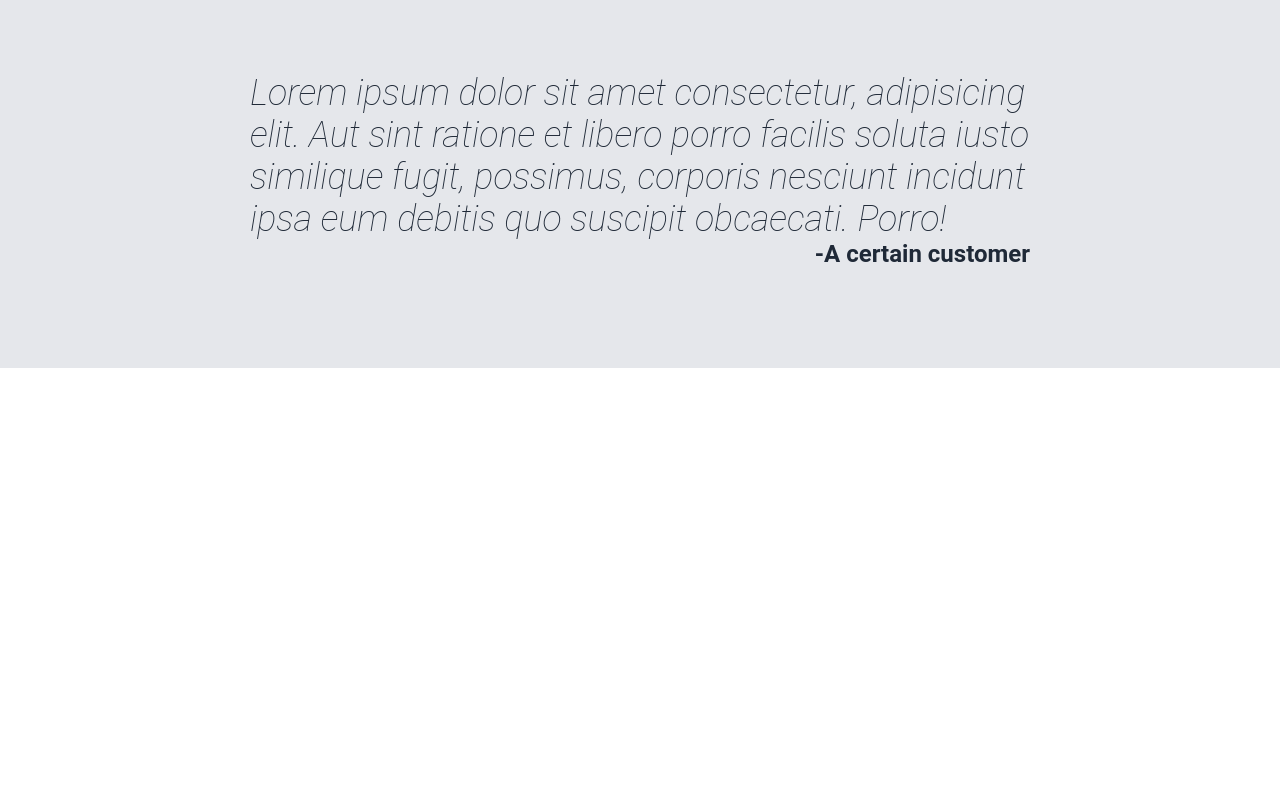
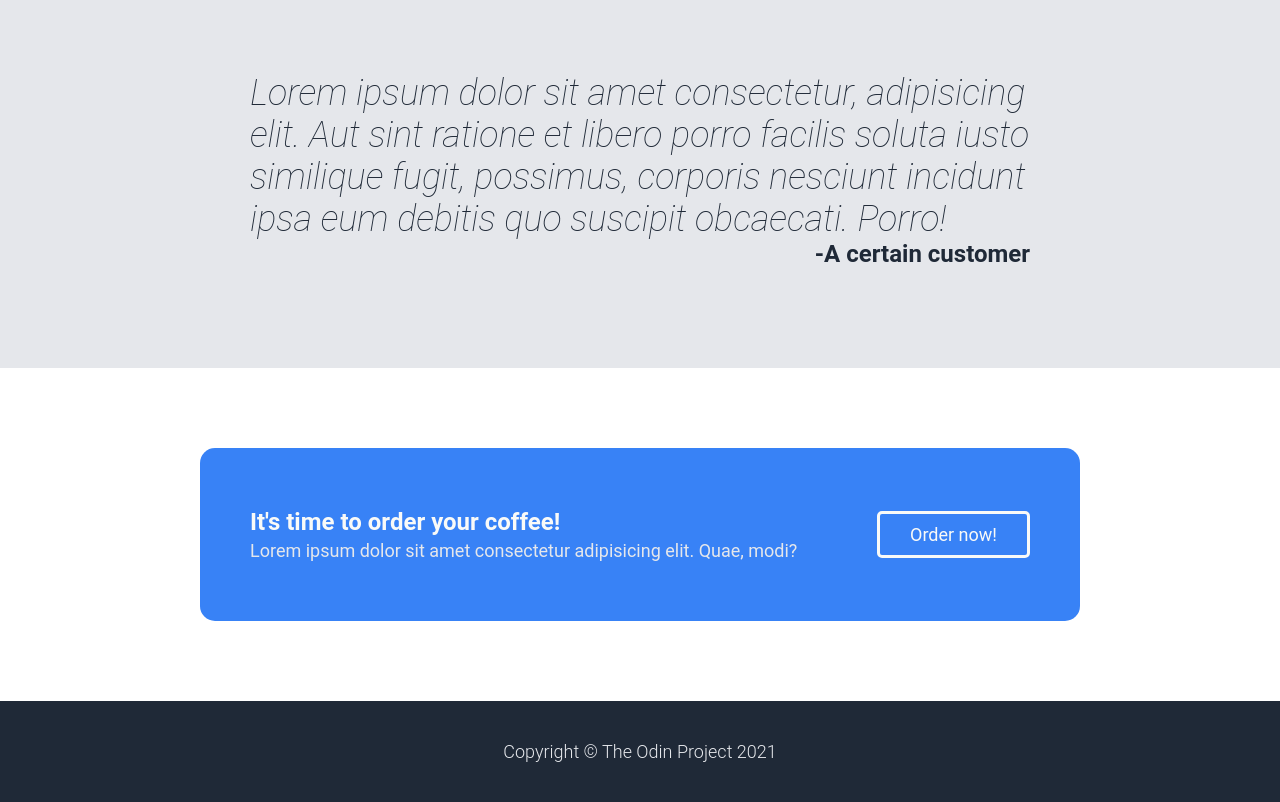
Before and after one commit to AGHproject13/landing-page, a plain HTML site: page index.html in a window 1280 px wide. Shown: the part 996-1798 px from the top of the page. Before the commit the page ends 1364 px from the top, so only its background shows below. Drawn offline with Linux system fonts and the light colour scheme.

Commit message:
Add order now and footer section

```diff
--- a/css/styles.css
+++ b/css/styles.css
@@ -1,6 +1,7 @@
 * {
   box-sizing: border-box;
   text-decoration: none;
+  outline: none;
   margin: 0;
   padding: 0;
 }
@@ -63,7 +64,6 @@ body {
   padding: 10px 30px;
   color: #f9faf8;
   font-size: 18px;
-  border: none;
   border-radius: 5px;
 }
 
@@ -96,7 +96,7 @@ body {
 .info .row .col img {
   width: 200px;
   height: 200px;
-  border: 5px solid #3882f6;
+  border: 3px solid #3882f6;
   border-radius: 15px;
 }
 
@@ -130,3 +130,50 @@ body {
   align-self: self-end;
   font-weight: 600;
 }
+
+.action {
+  padding: 80px 200px;
+}
+
+.action .action-box {
+  background-color: #3882f6;
+  border-radius: 15px;
+  display: flex;
+  align-items: center;
+  padding: 60px 50px;
+  justify-content: space-between;
+}
+
+.action .action-box .action-text h3 {
+  color: #f9faf8;
+  font-size: 24px;
+  margin-bottom: 4px;
+}
+
+.action .action-box .action-text p {
+  color: #e5e7eb;
+  font-size: 18px;
+}
+
+.action .action-box .action-button {
+  border: 3px solid #f9faf8;
+  border-radius: 5px;
+  display: inline-block;
+  padding: 10px 30px;
+  font-size: 18px;
+  color: #f9faf8;
+}
+
+.footer {
+  background-color: #1f2937;
+  display: flex;
+  align-items: center;
+  justify-content: center;
+  padding: 40px;
+}
+
+.footer p {
+  color: #e5e7eb;
+  font-size: 18px;
+  font-weight: 300;
+}
--- a/index.html
+++ b/index.html
@@ -13,7 +13,7 @@
       <div class="header-links">
         <a href="#menu">Menu</a>
         <a href="#testimony">Testimony</a>
-        <a href="#link-three">header link three</a>
+        <a href="#action">Order Now</a>
       </div>
     </nav>
 
@@ -21,7 +21,7 @@
       <div class="hero-text">
         <h1>Need a cup of coffee?</h1>
         <p>Get yourself a cup of happiness from high quality beans!</p>
-        <button class="cta">Order now</button>
+        <a href="#action" class="cta">Order now</a>
       </div>
       <div class="hero-image">
         <img src="img/hero.jpg" alt="hero-image" />
@@ -59,5 +59,21 @@
       </p>
       <p class="quote-person">-A certain customer</p>
     </section>
+
+    <section class="action" id="action">
+      <div class="action-box">
+        <div class="action-text">
+          <h3>It's time to order your coffee!</h3>
+          <p>
+            Lorem ipsum dolor sit amet consectetur adipisicing elit. Quae, modi?
+          </p>
+        </div>
+        <a href="#" class="action-button">Order now!</a>
+      </div>
+    </section>
+
+    <section class="footer">
+      <p>Copyright &copy; The Odin Project 2021</p>
+    </section>
   </body>
 </html>
```
